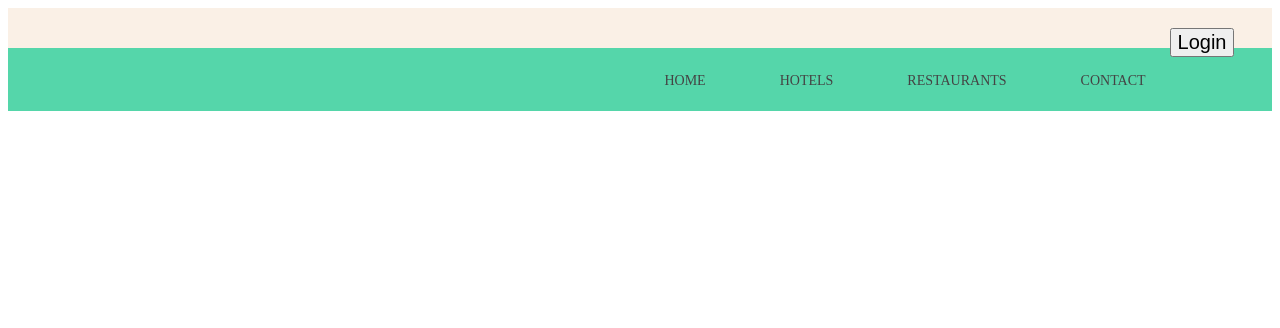
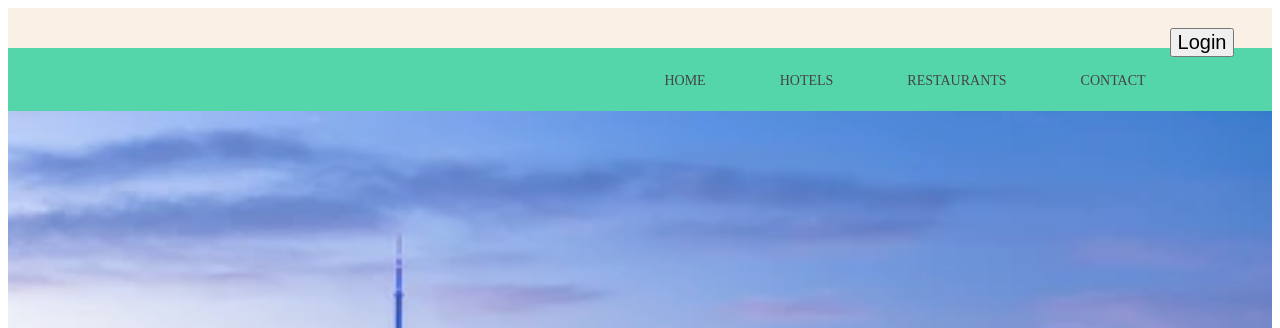
Before and after one commit to Doublewhopper14/Toronto-city-guide, a plain HTML site: page index.html in a window 1280 px wide. Shown: the top 328 px of the page. Drawn offline with Linux system fonts and the light colour scheme.

Commit message:
Update index.html

```diff
--- a/index.html
+++ b/index.html
@@ -7,7 +7,7 @@
 .header {background-color: linen;padding: 20px; text-align: center; color: blue;}
 .btn {font-size: 20px;}
 .container{float: right; width: 100px; height: 50px;}
-.middle {padding: 200px; text-align:center; background-image: url("toronto skyline.webp"); background-size:cover;
+.middle {padding: 200px; text-align:center; background-image: url("toronto skyline.jpg"); background-size:cover;
 opacity: 0.9; color: white;}
 .content {background-color: black;opacity: 0.8; font-size: 30px; border: 10px solid black; padding: 20px; color: white;
 font-family:"Times New Roman", Times, serif;}
```
